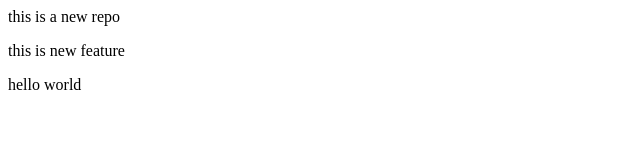
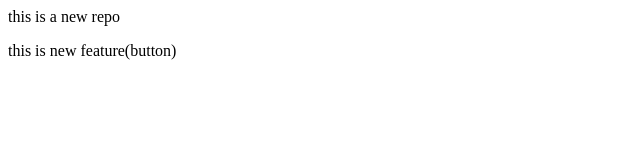
Before and after one commit to Amit-kreyy/localrepo, a plain HTML site: page index.html in a window 1280 px wide. Shown: the whole page, without its empty margins (0-640 px from the left). Drawn offline with Linux system fonts and the light colour scheme.

```diff
--- a/index.html
+++ b/index.html
@@ -1,3 +1,2 @@
 <p>this is a new repo</p>
-<p>this is new feature</p>
-<p>hello world</p>
+<p>this is new feature(button)</p>
```
